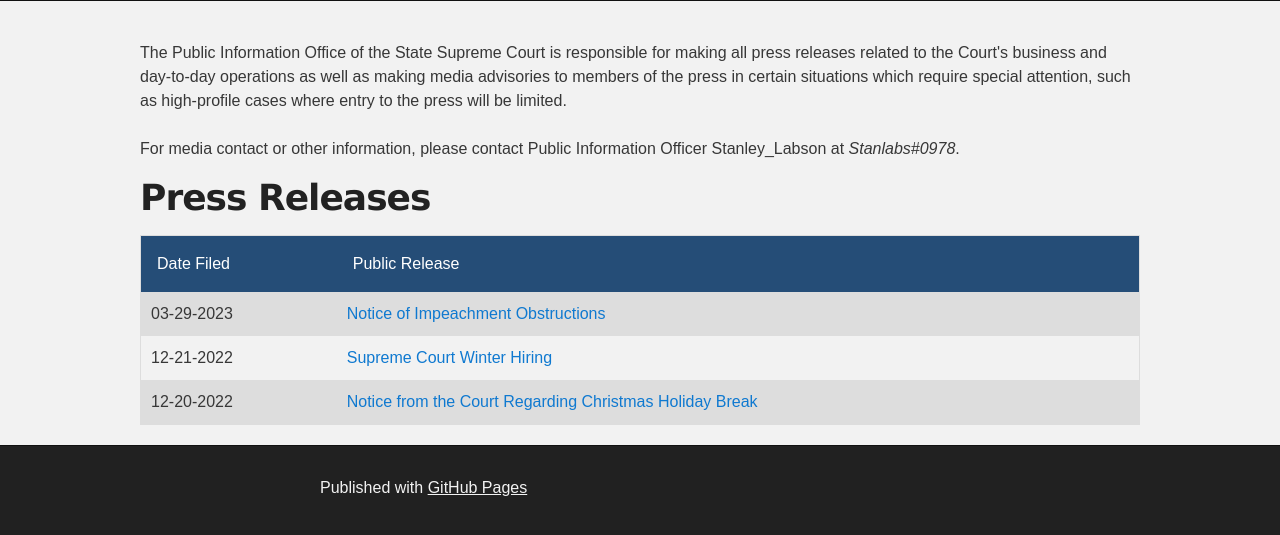
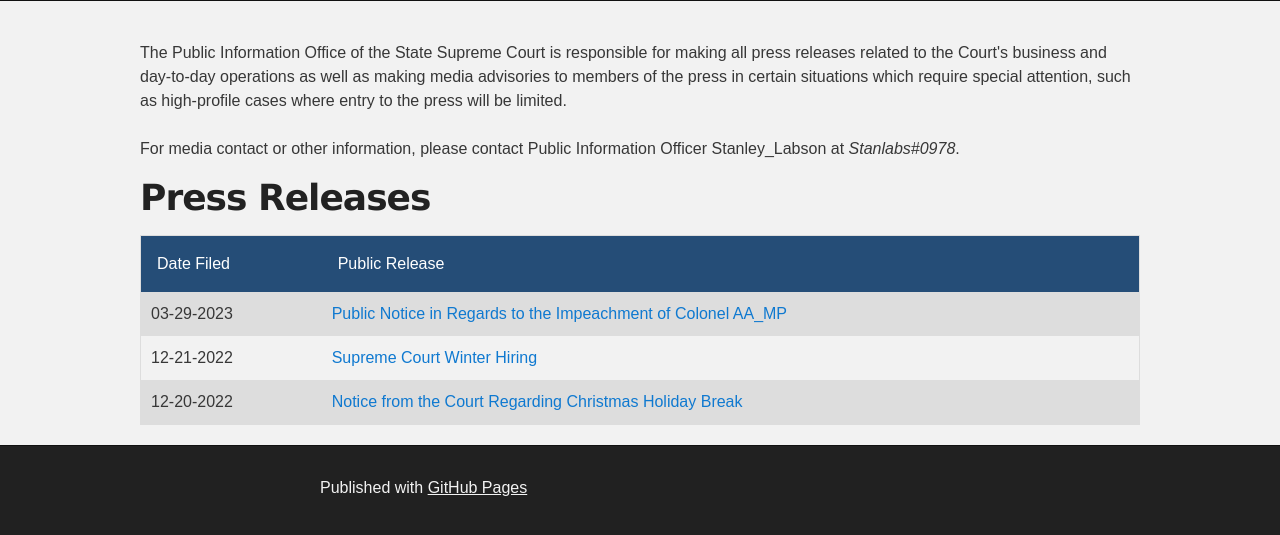
Before and after one commit to uscourtsrblx/uscourtsrblx.github.io, a Jekyll site: the page public-releases.html, which Jekyll copies as it is, in a window 1280 px wide. Shown: the part 459-994 px from the top of the page. Built offline with Jekyll 4.4.1, drawn with Linux system fonts in a browser that asks for light colours.

Commit message:
Update public-releases.html

```diff
--- a/public-releases.html
+++ b/public-releases.html
@@ -175,7 +175,7 @@
           </tr>
 		  <tr>
             <td>03-29-2023</td>
-			<td><a href='/press-releases/impeachment-obstruction.html'>Notice of Impeachment Obstructions</a></td>
+			<td><a href='/press-releases/impeachment-obstruction.html'>Public Notice in Regards to the Impeachment of Colonel AA_MP</a></td>
           </tr>
 		  <tr>
             <td>12-21-2022</td>
```
